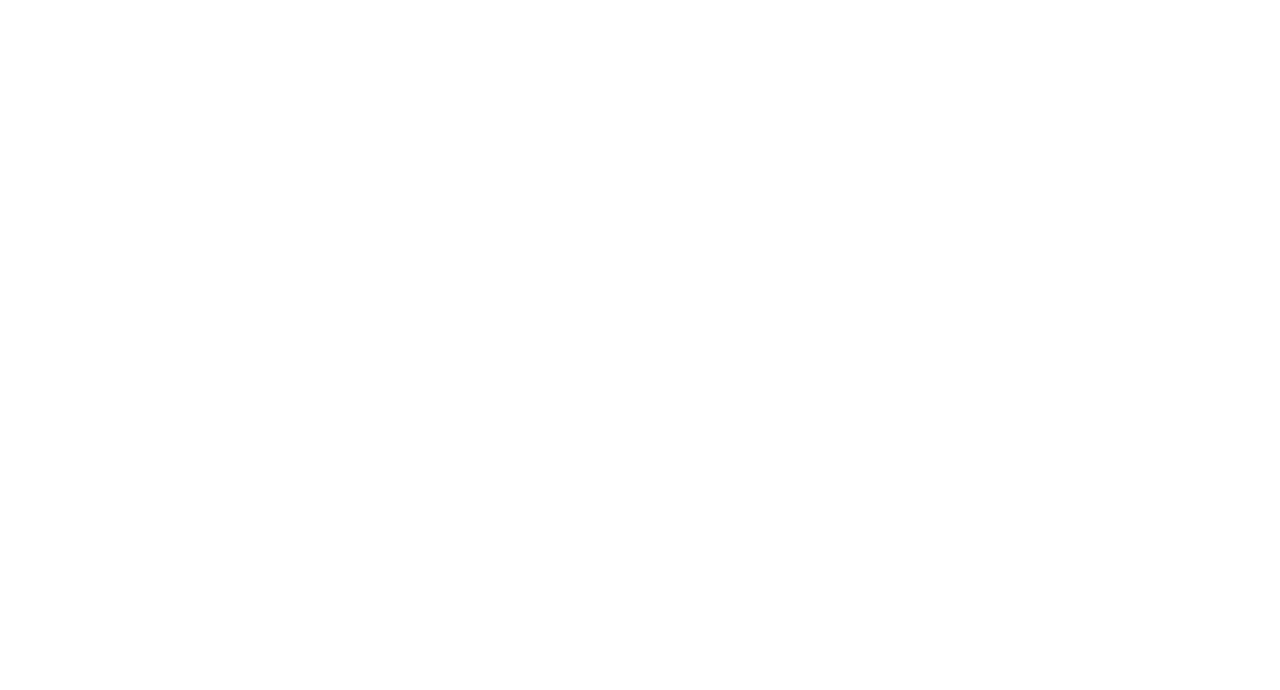
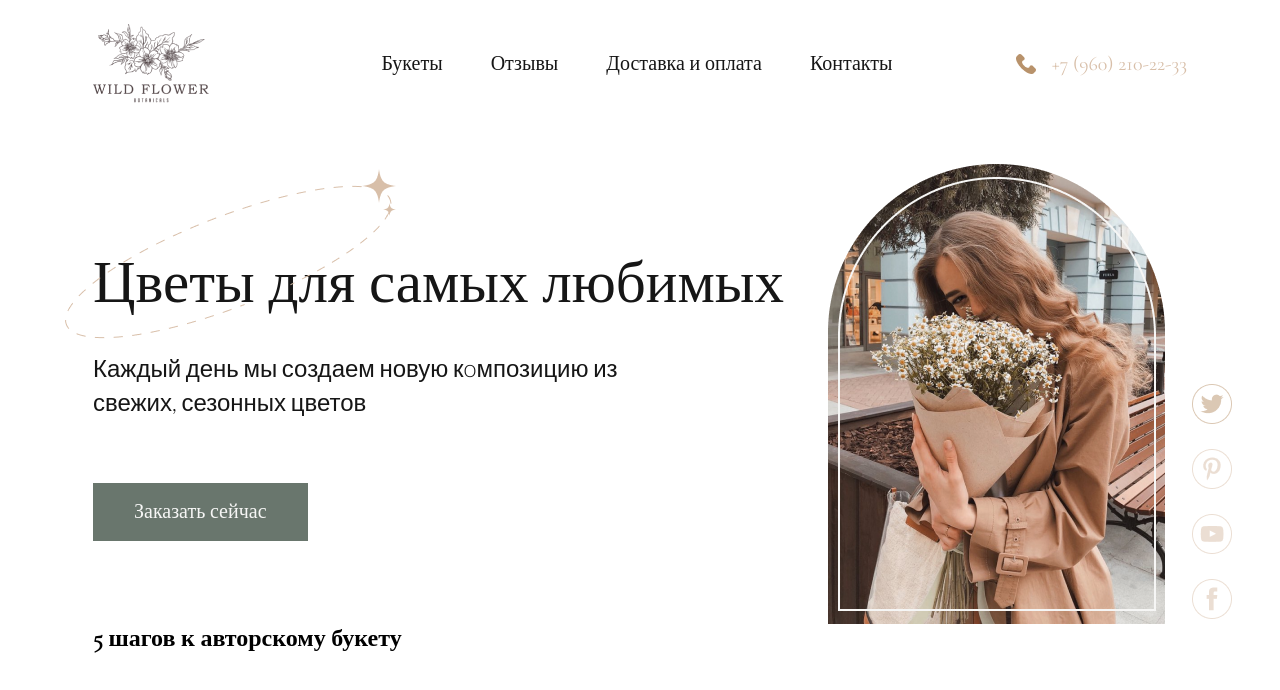
Before and after one commit to FoxWithMatches/wild_flower_test, a plain HTML site: page index.html in a window 1280 px wide. Drawn offline with nearby package versions, Linux system fonts and the light colour scheme.

Commit message:
header + intro

```diff
--- /dev/null
+++ b/css/blocks/button.less
@@ -0,0 +1,11 @@
+//main: ../style.less
+
+.button {
+    font-family: "Cormorant Garamond", serif;
+    font-size: 20px;
+    line-height: 22px;
+    color: @light-gray;
+    padding: 18px 41px;
+    background-color: @green;
+    border: none;
+}
--- /dev/null
+++ b/css/blocks/container.less
@@ -0,0 +1,8 @@
+//main: ../style.less
+
+.container {
+    width: 100%;
+    max-width: 1126px;
+    padding: 0 16px;
+    margin: 0 auto;
+}
--- /dev/null
+++ b/css/blocks/header.less
@@ -0,0 +1,12 @@
+//main: ../style.less
+
+.header {
+    padding: 24px 0;
+
+    &_inner {
+        display: flex;
+        justify-content: space-between;
+        align-items: center;
+    }
+
+}
--- /dev/null
+++ b/css/blocks/intro.less
@@ -0,0 +1,41 @@
+//main: ../style.less
+
+.intro {
+  display: flex;
+  justify-content: space-between;
+  margin-top: 37px;
+
+  &_inner {
+    display: flex;
+    align-items: center;
+  }
+
+  &_header {
+    position: relative;
+    font-size: 59px;
+    font-weight: 400;
+    color: @black;
+
+    &_image {
+        position: absolute;
+        top: 157px;
+        left: 50px;
+    }
+  }
+
+  &_text {
+    font-family: "Lato", sans-serif;
+    font-weight: 300;
+    font-size: 24px;
+    color: @black;
+    line-height: 34px;
+    margin: 32px 0 64px 0;
+    width: 570px;
+  }
+
+  &_contacts {
+    position: relative;
+    margin-left: 44px;
+    display: flex;
+  }
+}
--- /dev/null
+++ b/css/blocks/nav.less
@@ -0,0 +1,52 @@
+//main: ../style.less
+
+.nav {
+  display: flex;
+  align-items: center;
+
+  &_link {
+    position: relative;
+    margin-left: 48px;
+    font-size: 20px;
+    text-decoration: none;
+    color: @black;
+
+    &:hover {
+        cursor: default;
+    }
+
+    &:after {
+      content: "";
+      display: none;
+      width: 0;
+      height: 1px;
+      background-color: @beige;
+
+      position: absolute;
+      top: -2px;
+      left: 0;
+      z-index: 1;
+
+      transition: width 0.2s linear;
+    }
+
+    &:hover {
+      &:after {
+        display: block;
+        width: 27px;
+      }
+    }
+  }
+
+  &_phone {
+    display: flex;
+    align-items: center;
+
+    &_link {
+        color: @beige;
+        font-size: 20px;
+        text-decoration: none;
+        margin-left: 16px;
+    }
+  }
+}
--- /dev/null
+++ b/css/blocks/order.less
@@ -0,0 +1 @@
+//main: ../style.less
--- /dev/null
+++ b/css/blocks/social.less
@@ -0,0 +1,29 @@
+//main: ../style.less
+
+.social {
+    display: flex;
+    flex-direction: column;
+    gap: 20px;
+
+    position: absolute;
+    bottom: 0;
+    right: -67px;
+
+    &_image {
+        opacity: .5;
+        transition: 1s linear opacity;
+
+        &:hover{
+            cursor: default;
+            opacity: 1;
+        }
+    }
+
+    &_link {
+        &:hover{
+            cursor: default;
+            opacity: 1;
+        }
+
+    }
+}
--- a/css/style.less
+++ b/css/style.less
@@ -0,0 +1,33 @@
+// compress: true
+
+@import "vars";
+
+body {
+  margin: 0;
+  font-family: "Cormorant Garamond", serif;
+//   font-family: "Lato", sans-serif;
+}
+
+h1, h2, h3, h4, h5, h6 {
+    margin: 0;
+}
+
+p {
+    margin: 0 0 1rem;
+}
+
+*,
+*:before,
+*:after {
+    box-sizing: border-box;
+}
+
+/* Blocks */
+
+@import "blocks/container";
+@import "blocks/header";
+@import "blocks/nav";
+@import "blocks/intro";
+@import "blocks/button";
+@import "blocks/social";
+@import "blocks/order";
--- a/css/vars.less
+++ b/css/vars.less
@@ -0,0 +1,7 @@
+//main: style.less
+
+@green: #69766D;
+@white: #E5E5E5;
+@light-gray: #F6F6F5;
+@beige: #D8BFA9;
+@black: #161616;
--- a/index.html
+++ b/index.html
@@ -1,12 +1,82 @@
 <!DOCTYPE html>
 <html lang="en">
-<head>
-    <meta charset="UTF-8">
-    <meta http-equiv="X-UA-Compatible" content="IE=edge">
-    <meta name="viewport" content="width=device-width, initial-scale=1.0">
-    <title>Document</title>
-</head>
-<body>
+  <head>
+    <meta charset="UTF-8" />
+    <meta http-equiv="X-UA-Compatible" content="IE=edge" />
+    <meta name="viewport" content="width=device-width, initial-scale=1.0" />
+    <link rel="preconnect" href="https://fonts.googleapis.com" />
+    <link rel="preconnect" href="https://fonts.gstatic.com" crossorigin />
+    <link
+      href="https://fonts.googleapis.com/css2?family=Cormorant+Garamond&family=Lato:wght@300&display=swap"
+      rel="stylesheet"
+    />
+    <link rel="stylesheet" href="css/style.css" />
+    <title>Wild Flower</title>
+  </head>
+  <body>
+    <header class="header">
+      <div class="container">
+        <div class="header_inner">
+          <img class="header_logo" src="image/logo.png" alt="logo" />
+          <nav class="nav">
+            <a href="#" class="nav_link">Букеты</a>
+            <a href="#" class="nav_link">Отзывы</a>
+            <a href="#" class="nav_link">Доставка и оплата</a>
+            <a href="#" class="nav_link">Контакты</a>
+          </nav>
+          <div class="nav_phone">
+            <img src="image/iconcall.png" alt="image phone" />
+            <a href="#" class="nav_phone_link">+7 (960) 210-22-33</a>
+          </div>
+        </div>
+      </div>
+    </header>
 
-</body>
+    <main>
+        <div class="intro">
+        <div class="container">
+            <div class="intro_inner">
+                <div class="intro_content">
+                    <h1 class="intro_header">Цветы для самых любимых</h1>
+                    <img class="intro_header_image" src="image/graphics.png" alt="image graphics">
+                    <p class="intro_text">Каждый день мы создаем новую кoмпозицию из свежих, сезонных цветов</p>
+                    <button class="button">Заказать сейчас</button>
+                </div>
+                <div class="intro_contacts">
+                    <img src="image/intro.png" alt="image">
+                    <div class="social">
+                        <a href="#" class="social_link">
+                            <img class="social_image" src="image/logo/twitter.png" alt="logo">
+                        </a>
+                        <a href="#" class="social_link">
+                            <img class="social_image" src="image/logo/pinterest.png" alt="logo">
+                        </a>
+                        <a href="#" class="social_link">
+                            <img class="social_image" src="image/logo/youTube.png" alt="logo">
+                        </a>
+                        <a href="#" class="social_link">
+                            <img class="social_image" src="image/logo/facebook.png" alt="logo">
+                        </a>
+                    </div>
+                </div>
+            </div>
+        </div>
+    </div>
+
+        <div class="order">
+            <div class="container">
+                <h2 class="order_header">5 шагов к авторскому букету</h2>
+                <div class="order_inner">
+                    <div class="order_item">
+                        <img src="" alt="">
+                        <img src="" alt="">
+                        <h4></h4>
+                        <p></p>
+                    </div>
+                </div>
+            </div>
+
+        </div>
+    </main>
+  </body>
 </html>
```
Also changed, not shown: css/style.css, image/graphics.png (added), image/iconcall.png (added), image/intro.png (added), image/logo.png (added), image/logo/facebook.png (added), image/logo/pinterest.png (added), image/logo/twitter.png (added), image/logo/youTube.png (added).
